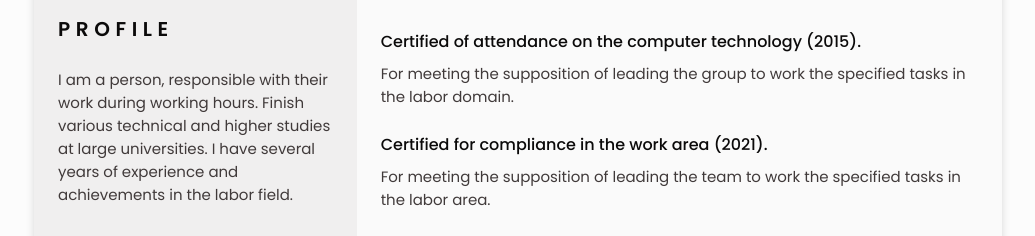
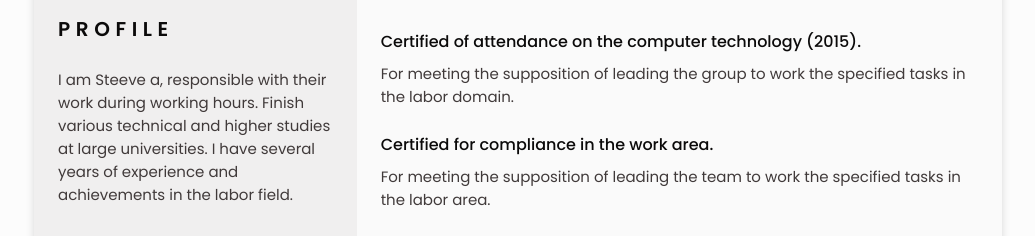
Before and after one commit to SteeveDimitry/Responsive-Steeve_Dimitry-CV-Web-Site, a website: page public/index.html in a window 1280 px wide. Shown: the part 640-876 px from the top of the page, without its empty margins (122-1157 px from the left). Drawn offline with nearby package versions, Linux system fonts and the light colour scheme.

Commit message:
first commit

```diff
--- a/public/index.html
+++ b/public/index.html
@@ -155,7 +155,7 @@
                 <section class="profile section" id="profile">
                     <h2 class="section-title">Profile</h2>
 
-                    <p class="profile__description">I am a person, responsible with their work during working hours. Finish various technical and higher studies at large universities. I have several years of experience and achievements in the labor field.</p>
+                    <p class="profile__description">I am Steeve a, responsible with their work during working hours. Finish various technical and higher studies at large universities. I have several years of experience and achievements in the labor field.</p>
                 </section>
 
     <!-- ------------------------------------- Education ------------------------------------- -->
@@ -310,7 +310,7 @@
                         </div>
 
                         <div class="certifictate__content">
-                            <h3 class="certificate__title">Certified for compliance in the work area (2021).</h3>
+                            <h3 class="certificate__title">Certified for compliance in the work area.</h3>
                             <p class="certificate__description">For meeting the supposition of leading the team to work the specified tasks in the labor area.</p>
                         </div>
 
```
